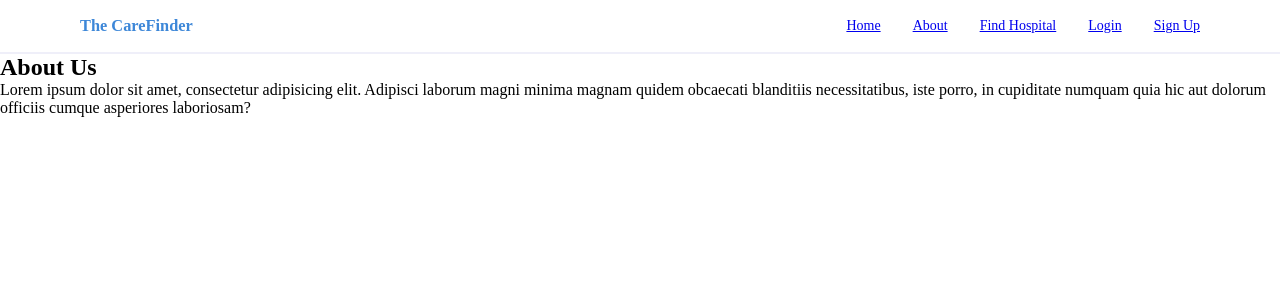
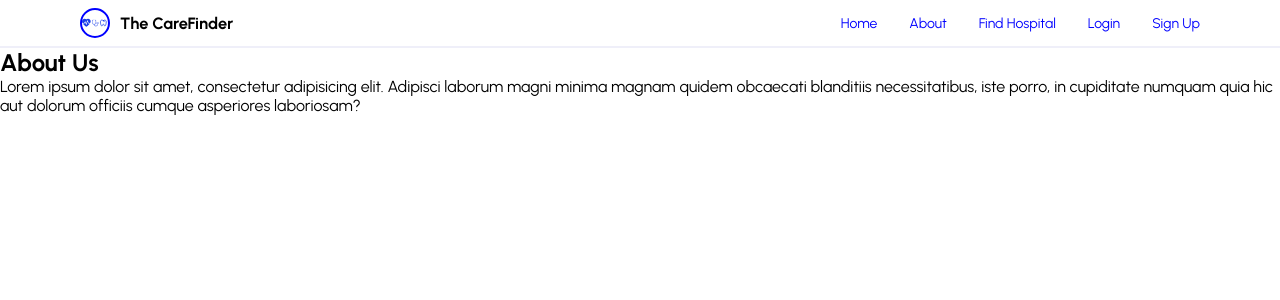
Before and after one commit to HannahDonkor/MyCareFinder-Capstone, a React (Vite) app: page /about in a window 1280 px wide. Shown: the top 300 px of the page. Built offline with nearby package versions, Linux system fonts and the light colour scheme.

Commit message:
worked on navbar

```diff
--- a/index.html
+++ b/index.html
@@ -4,6 +4,9 @@
     <meta charset="UTF-8" />
     <link rel="icon" type="image/svg+xml" href="/vite.svg" />
     <meta name="viewport" content="width=device-width, initial-scale=1.0" />
+    <link rel="preconnect" href="https://fonts.googleapis.com">
+    <link rel="preconnect" href="https://fonts.gstatic.com" crossorigin>
+    <link href="https://fonts.googleapis.com/css2?family=Urbanist:wght@300;400;600;700&display=swap" rel="stylesheet">
     <title>Vite + React + TS</title>
     <style>
       * {
@@ -11,18 +14,10 @@
         padding: 0;
         box-sizing: border-box;
       }
+      body {
+        font-family: urbanist;
+      }
 
-
-      /* body {
-        background-image: url('healthcare-4.jpeg');
-        background-repeat: no-repeat;
-        background-size: auto;
-        background-position: center;
-        background-color: rgba(255, 255, 255, 0.5);
-
-        background-blend-mode: overlay;
-
-      }  */
     </style>
   </head>
   <body>
--- a/src/Components/Link/Link.css
+++ b/src/Components/Link/Link.css
@@ -1,3 +1,17 @@
-span :hover{
-    color: rgb(25, 22, 22);
+/* .for-link {
+    background: rgb(61, 135,216);
+} */
+
+.for-link :hover{
+    color: black;
+    background-color: white;
 }
+
+a {
+    text-decoration: none;
+}
+
+a:link, a:visited{
+    color: blue;
+    background-color: transparent;
+}
--- a/src/Components/Link/Link.tsx
+++ b/src/Components/Link/Link.tsx
@@ -9,7 +9,7 @@ interface LinkProps {
   const Link: React.FC<LinkProps> = ({name, path}) => {
 
   return (
-    <span>
+    <span className='for-link'>
       <a href={path}>
         {name}
       </a>
--- a/src/Components/NavBar/NavBar.css
+++ b/src/Components/NavBar/NavBar.css
@@ -1,8 +1,7 @@
 nav{
-    padding: 1rem 5rem;
+    padding: 0.5rem 5rem;
     width: 100%;
     display: flex;
-    /* gap: 1rem; */
     justify-content: space-between;
     align-items: center;
     text-transform: capitalize;
@@ -10,7 +9,6 @@ nav{
     color: rgb(61, 135,216);
     cursor: pointer;
     background-color: white;
-    /* border: 2px solid red; */
     border-bottom: 2px solid rgb(239, 239, 249);
 
 
@@ -23,6 +21,26 @@ nav{
     gap: 2rem;
 }
 
+.icons {
+    display: flex;
+    justify-content: space-around;
+    align-items: center;
+    width: 30px;
+    height: 30px;
+    border: 2px solid blue;
+    border-radius: 50%;
+    margin-right: 10px;
+}
+
+.logo-name {
+    color: black;
+}
+
+.logo-container {
+    display: flex;
+    align-items: center;
+}
+
   /* @media (max-width: 858px){
     .links{
         display: none;
--- a/src/Components/NavBar/NavBar.tsx
+++ b/src/Components/NavBar/NavBar.tsx
@@ -1,5 +1,8 @@
 import React from 'react'
 import "./NavBar.css"
+import { BsFillHeartPulseFill } from "react-icons/bs";
+import { TbDental } from "react-icons/tb";
+import { CiStethoscope } from "react-icons/ci";
 import Link from '../Link/Link'
 
 const NavBar = () => {
@@ -9,8 +12,18 @@ const NavBar = () => {
 
 
       <nav>
-        <h3>The CareFinder</h3>
-        <div className='links'>{links.map(link => <Link key={link.id} name = {link.name} path = {link.path}/>)}</div>
+        <div className='logo-container'>
+          <div className='icons'>
+            <BsFillHeartPulseFill color='rgb(26, 63, 232)'/>
+            <CiStethoscope color='rgb(26, 63, 232)'/>
+            <TbDental color='rgb(26, 63, 232)'/>
+          </div>
+          <h3 className='logo-name'>The CareFinder</h3>
+        </div>
+        <div className='links'>
+          {links.map(link => <Link key={link.id} name = {link.name} path = {link.path}/>)}
+        </div>
+
       </nav>
 
 
--- a/src/Components/SearchBar/SearchBar.css
+++ b/src/Components/SearchBar/SearchBar.css
@@ -9,7 +9,7 @@
 .input-container {
   display: flex;
   align-items: stretch;
-  border: 1px solid #ccc;
+  border: 2px solid black;
   padding: 0.5em;
   position: relative;
   margin: 20px;
@@ -20,14 +20,15 @@
 
 .search-input {
   border: none;
+  background: none;
   outline: none;
   text-align: center;
   flex: 1;
 }
 
 .input-divider {
-  width: 1px;
-  background: rgb(234, 232, 232);
+  width: 2px;
+  background: black;
   margin: 0 10px;
 
 }
@@ -40,41 +41,3 @@
   cursor: pointer;
   z-index: 1;
 }
-
-
-
-
-
-/* .search-bar{
-    width: 100%;
-    flex-grow: 1;
-    display: block;
-    margin: 40px auto;
-    font-size: 12px;
-    padding: 12px 15px;
-    border-radius: 4px;
-    border: none;
-
-}
-
-.hidden {
-    border-right: none;
-    border-left: none;
-
-}
-
-p {
-    font-size: 12px;
-}
-
-.for-search {
-    display: flex;
-    align-items: center;
-    width: 100%;
-    margin-bottom: 20px;
-    padding: 1rem 5rem;
-}
-
-.icon {
-    margin-left: 10px;
-} */
--- a/src/Pages/Home/Home.css
+++ b/src/Pages/Home/Home.css
@@ -1,15 +1,37 @@
 .for-home {
     text-align: center;
-    margin-top: 80px;
     background-image: url('hosp.1.jpeg');
     background-repeat: no-repeat;
     background-size: cover;
     background-position: center;
-    background-color: rgba(255, 255, 255, 0.8);
+    background-color: rgba(255, 255, 255, 0.5);
     background-blend-mode: overlay;
-    /* border: 2px solid red; */
-    /* background-color: rgb(217, 227, 250); */
+    height: 85vh;
+}
 
+.home-head {
+    padding-top: 85px;
+    font-size: 40px;
+}
+
+img {
+    width: 80px;
+}
+
+.highlight {
+    color: rgb(26, 63, 232);
+}
+
+h1 img {
+    margin: 0 10px;
+}
+
+.home-c {
+    font-size: 36px;
+}
+
+.home-p {
+    margin-bottom: 50px;
 
 }
 
@@ -33,6 +55,7 @@ h1 img {
 
 .home-c {
     font-size: 36px;
+    margin-bottom: 70px;
 }
 
 .home-p {
--- a/src/Pages/Home/Home.tsx
+++ b/src/Pages/Home/Home.tsx
@@ -1,8 +1,5 @@
 import React, {useState} from 'react';
 import SearchBar from '../../Components/SearchBar/SearchBar';
-import { BsFillHeartPulseFill } from "react-icons/bs";
-import { TbDental } from "react-icons/tb";
-import { CiStethoscope } from "react-icons/ci";
 import './Home.css';
 
 const Home = () => {
@@ -33,7 +30,6 @@ const Home = () => {
   return (
     <div className='for-home'>
 
-        <div><BsFillHeartPulseFill color='rgb(26, 63, 232)'/><CiStethoscope color='rgb(26, 63, 232)'/><TbDental color='rgb(26, 63, 232)'/></div>
         <h1 className='home-head'><span className='highlight'>Find the hospital</span> you want</h1><h2 className='home-c'>easily and quickly at just a click</h2>
 
         <p className='home-p'>The easiest and fastest to get your desired hospital online</p>
```
